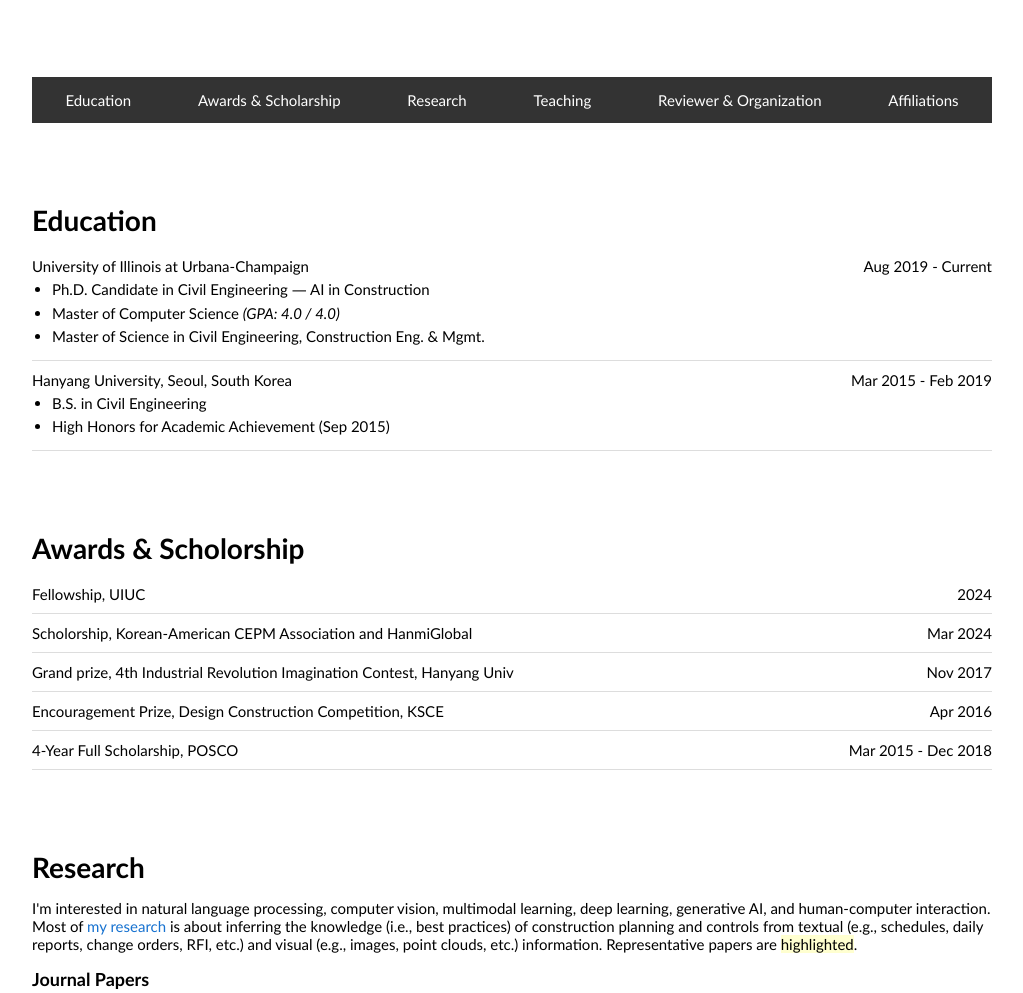
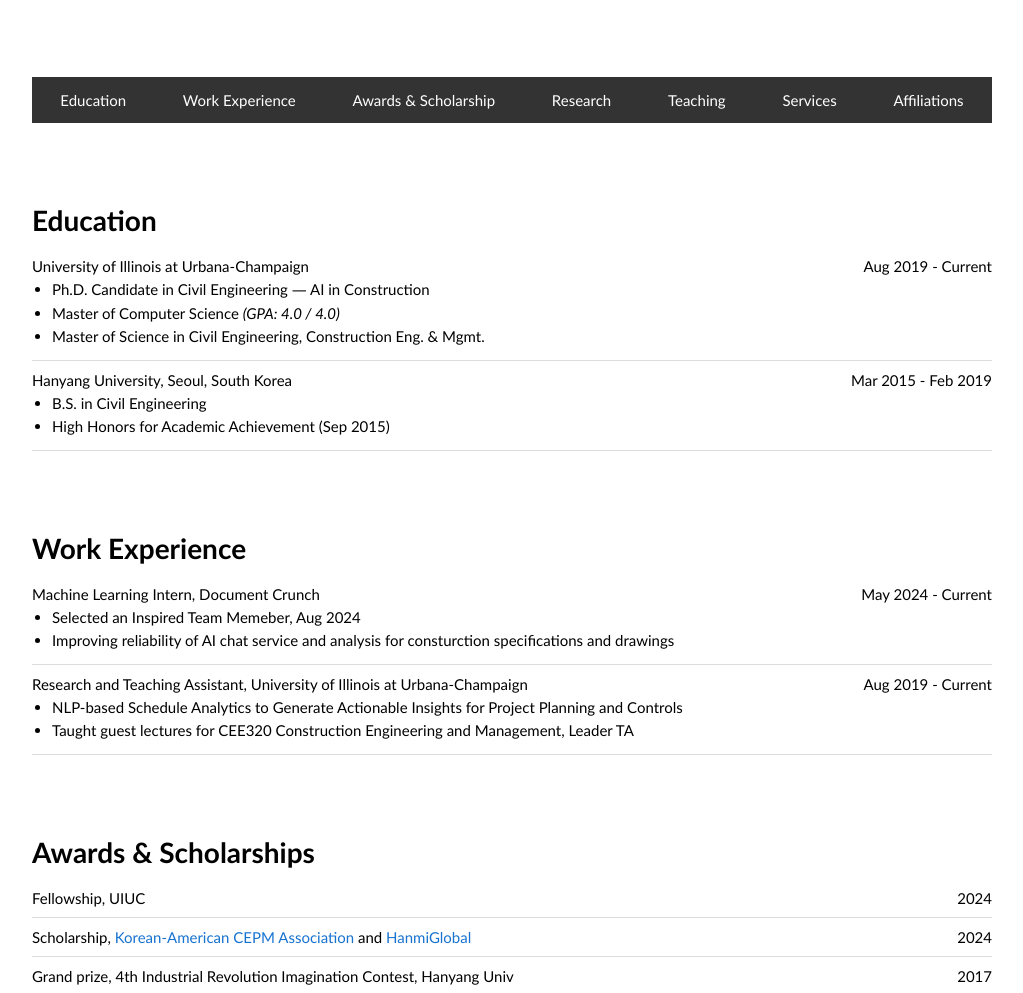
Before and after one commit to joonv2/joonv2.github.io, a plain HTML site: page index.html in a window 1280 px wide. Shown: the part 441-1434 px from the top of the page, without its empty margins (128-1151 px from the left). Drawn offline with Linux system fonts and the light colour scheme.

Commit message:
Add files via upload

```diff
--- a/index.html
+++ b/index.html
@@ -47,10 +47,11 @@
 
     <div class="navbar">
       <a href="#education">Education</a>
+      <a href="#work">Work Experience</a>
       <a href="#awards">Awards & Scholarship</a>
       <a href="#research">Research</a>
       <a href="#teaching">Teaching</a>
-      <a href="#reviewer">Reviewer & Organization</a>
+      <a href="#reviewer">Services</a>
       <a href="#affiliations">Affiliations</a>
     </div>
 
@@ -83,8 +84,37 @@
       </div>
     </div>
 
+     <div class="section" id="work">
+      <h2>Work Experience</h2>
+       <div class="item">
+        <div class="title">
+          <p>Machine Learning Intern, Document Crunch</p>
+          <ul class="sub-list">
+            <li>Selected an Inspired Team Memeber, Aug 2024</li>
+            <li>Improving reliability of AI chat service and analysis for consturction specifications and drawings</li>
+          </ul>
+        </div>
+        <div class="date">
+            <p>May 2024 - Current</p>
+        </div>
+      </div>
+      <div class="item">
+        <div class="title">
+          <p>Research and Teaching Assistant, University of Illinois at Urbana-Champaign</p>
+        <ul class="sub-list">
+            <li>NLP-based Schedule Analytics to Generate Actionable Insights for Project Planning and Controls</li>
+            <li>Taught guest lectures for CEE320 Construction Engineering and Management, Leader TA</li>
+        </ul>
+        </div>
+        <div class="date">
+            <p>Aug 2019 - Current</p>
+        </div>
+      </div>
+
+    </div>
+
     <div class="section" id="awards">
-      <h2>Awards & Scholorship</h2>
+      <h2>Awards & Scholarships</h2>
       <div class="item">
         <div class="title">
           <p>Fellowship, UIUC</p>
@@ -95,10 +125,10 @@
       </div>
       <div class="item">
         <div class="title">
-          <p>Scholorship, Korean-American CEPM Association and HanmiGlobal</p>
+          <p>Scholarship, <a href="https://www.kacepma.org/">Korean-American CEPM Association</a> and <a href="https://www.hmglobal.com/en/index.asp">HanmiGlobal</a></p>
         </div>
         <div class="date">
-          <p>Mar 2024</p>
+          <p>2024</p>
         </div>
       </div>
       <div class="item">
@@ -106,7 +136,7 @@
           <p>Grand prize, 4th Industrial Revolution Imagination Contest, Hanyang Univ</p>
         </div>
         <div class="date">
-          <p>Nov 2017</p>
+          <p>2017</p>
         </div>
       </div>
       <div class="item">
@@ -114,7 +144,7 @@
           <p>Encouragement Prize, Design Construction Competition, KSCE</p>
         </div>
         <div class="date">
-          <p>Apr 2016</p>
+          <p>2016</p>
         </div>
       </div>
       <div class="item">
@@ -122,7 +152,7 @@
           <p>4-Year Full Scholarship, POSCO</p>
         </div>
         <div class="date">
-          <p>Mar 2015 - Dec 2018</p>
+          <p>2015 - 2018</p>
         </div>
       </div>
     </div>
@@ -484,8 +514,11 @@
 
 
     <div class="section" id="reviewer">
-      <h2>Reviewer & Organization</h2>
+      <h2>Services</h2>
       <div class="PA-p">
+        <p>
+          Student President | <a href="https://www.kacepma.org/">Korean-American CEPM Association</a> | 2024 – Present
+        </p>
         <p>
           Reviewer | ASCE Journal of Construction Engineering and Management | 2024 – Present
         </p>
```
